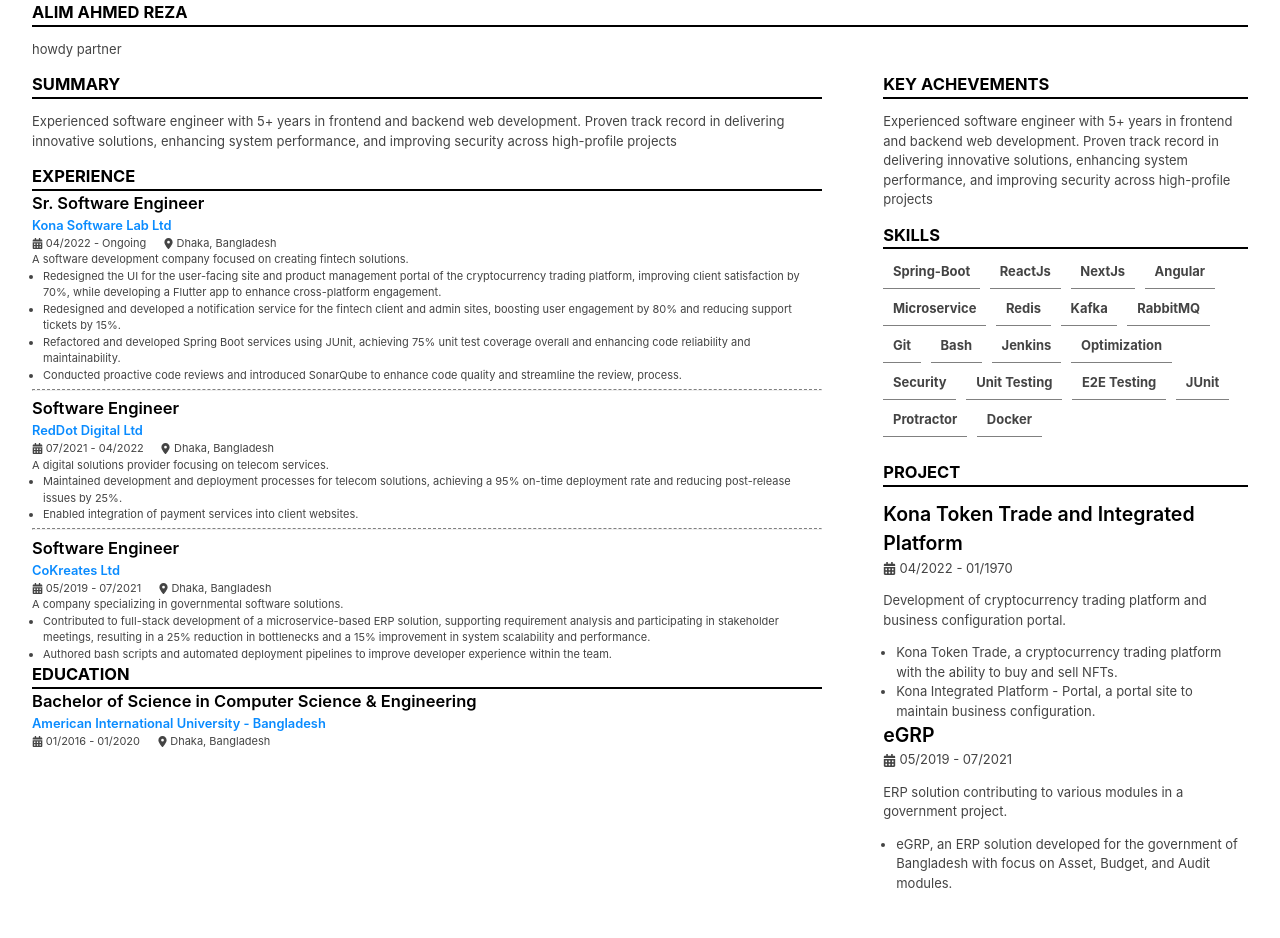
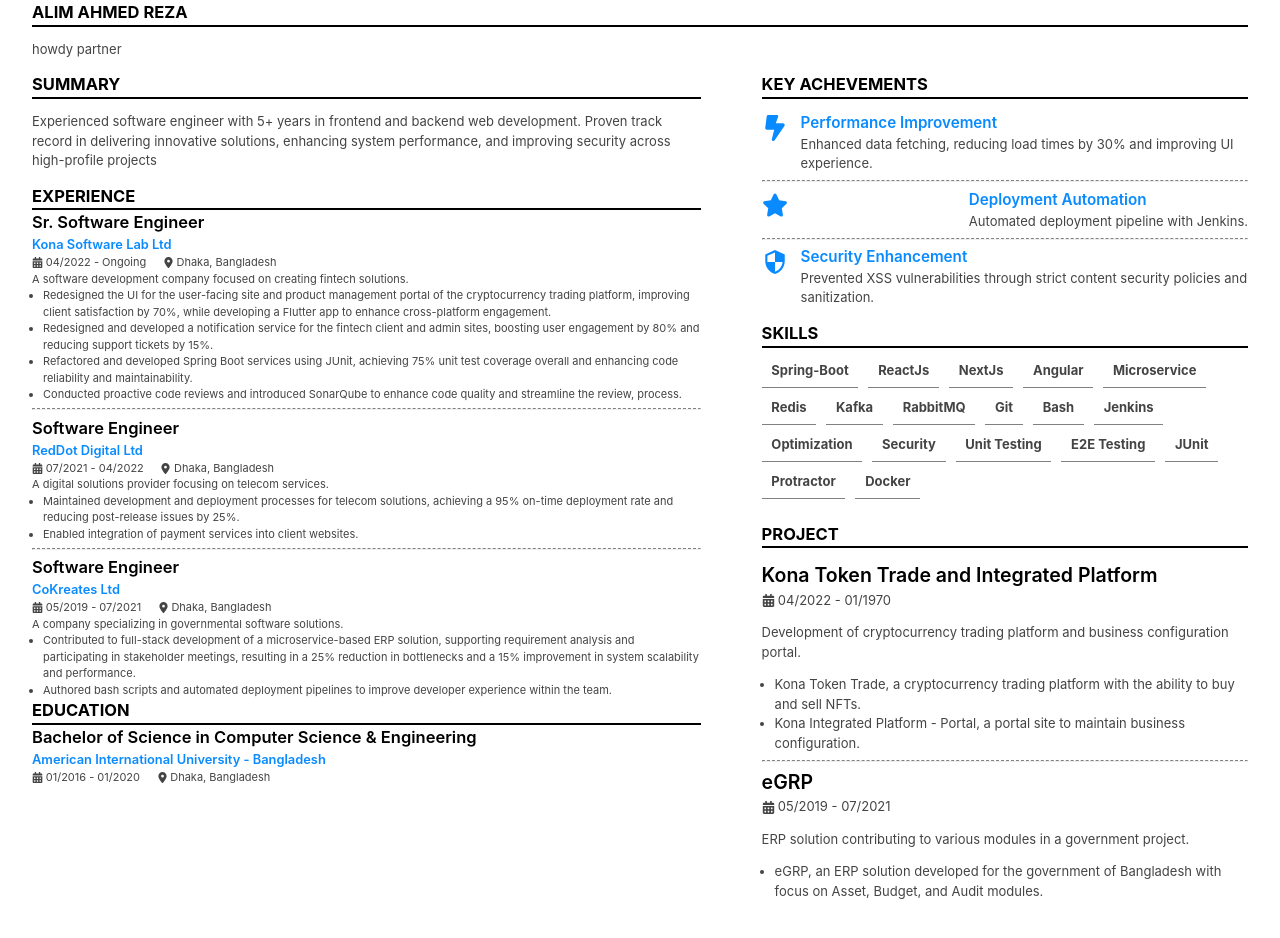
Before and after one commit to Alim-Reza/resume, a React (Vite) app: page / in a window 1280 px wide. Shown: the top 938 px of the page. Built offline with nearby package versions, Linux system fonts and the light colour scheme.

Commit message:
done with achievements

```diff
--- a/src/TwoColumn/ResumeDataV2.tsx
+++ b/src/TwoColumn/ResumeDataV2.tsx
@@ -1,3 +1,10 @@
+import { GrDocumentPerformance } from "react-icons/gr";
+import { FaStar } from "react-icons/fa6";
+import { FaBoltLightning } from "react-icons/fa6";
+import { MdOutlineSecurity } from "react-icons/md";
+
+
+
 export const ResumeDataV2 = {
 
     headerData : [
@@ -65,14 +72,17 @@
 achievements: [
     {
         title: "Performance Improvement",
+        icon: <FaBoltLightning />,
         description: "Enhanced data fetching, reducing load times by 30% and improving UI experience."
     },
     {
         title: "Deployment Automation",
+        icon: <FaStar />,
         description: "Automated deployment pipeline with Jenkins."
     },
     {
         title: "Security Enhancement",
+        icon: <MdOutlineSecurity />,
         description: "Prevented XSS vulnerabilities through strict content security policies and sanitization."
     }
 ],
--- a/src/TwoColumn/TwoColumn.css
+++ b/src/TwoColumn/TwoColumn.css
@@ -37,10 +37,10 @@
   justify-content: space-between;
 }
 #left {
-  width: 65%;
+  width: 55%;
 }
 #right {
-  width: 30%;
+  width: 40%;
 }
 .dateAndLocation {
   display: flex;
@@ -70,3 +70,13 @@
   box-sizing: border-box; /* Ensures padding and margin are included in width calculation */
   font-weight: 700;
 }
+.achiev-items {
+  display: flex;
+  justify-content: space-between;
+  gap: 1em;
+  /* align-items: baseline; */
+}
+.a-title {
+  color: #098bff;
+  font-size: 2em;
+}
--- a/src/TwoColumn/TwoColumn.tsx
+++ b/src/TwoColumn/TwoColumn.tsx
@@ -18,7 +18,7 @@
       <Education value={ResumeDataV2.education} />
     </div>
     <div id="right">
-      <Achevements value={ResumeDataV2.summary} />
+      <Achevements value={ResumeDataV2.achievements} />
       <Skill value={ResumeDataV2.skills} />
       <Projects value={ResumeDataV2.projects} />
     </div>
--- a/src/TwoColumn/components/achievements.tsx
+++ b/src/TwoColumn/components/achievements.tsx
@@ -1,9 +1,32 @@
+import { FaCalendarAlt } from "react-icons/fa";
 function Achevements({value}){
     return <>
     <section>
         <h1>Key Achevements</h1>
-        <p>{value}</p>
+        <p className="">
+            {
+                value.map( (x, i, row) =>
+                    (
+                        <>
+                            <AchevementsItems value={x} />
+                            {(i + 1 !== row.length) && <hr />}
+                        </>
+                    )
+                )
+            }
+        </p>
     </section>
     </>;
 }
+function AchevementsItems({value}) {
+    return <div className="achiev-items">
+        <div className="a-title">
+            {value.icon}
+        </div>
+        <div>
+            <h3>{value.title}</h3>
+            {value.description}
+        </div>
+    </div>
+}
 export default Achevements;
--- a/src/TwoColumn/components/projects.tsx
+++ b/src/TwoColumn/components/projects.tsx
@@ -7,7 +7,15 @@
         <h1>Project</h1>
         <p className="">
             {
-                value.map( x => <ProjectItem value={x} />)
+                value.map( (x, i, row) =>
+                (
+                    <>
+                    <ProjectItem value={x} />
+
+                    {(i + 1 !== row.length) && <hr />}
+                    </>
+                )
+                )
             }
         </p>
     </section>
@@ -23,7 +31,6 @@
                 <li>{p}</li>
             ))}
         </ul>
-        {/* {(i + 1 !== row.length) && <hr />} */}
     </div>
 }
 export default Projects;
```
